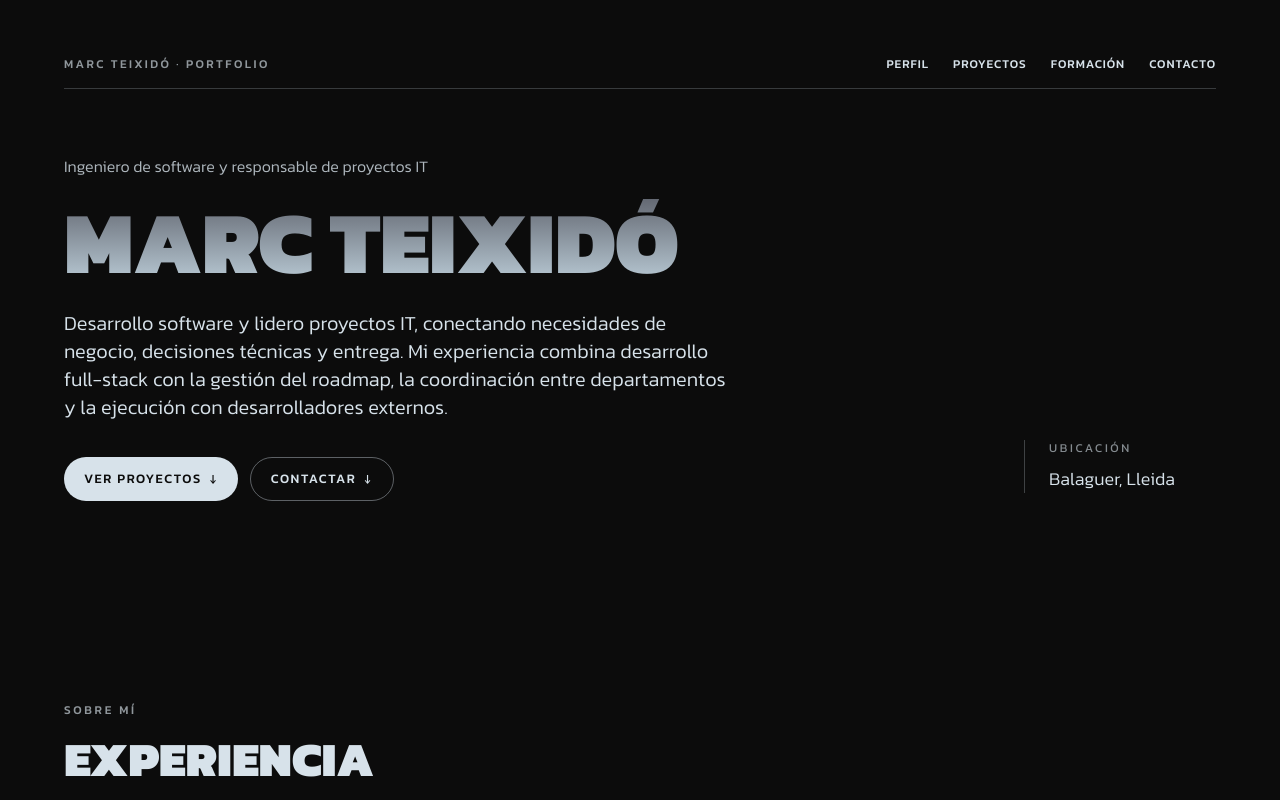
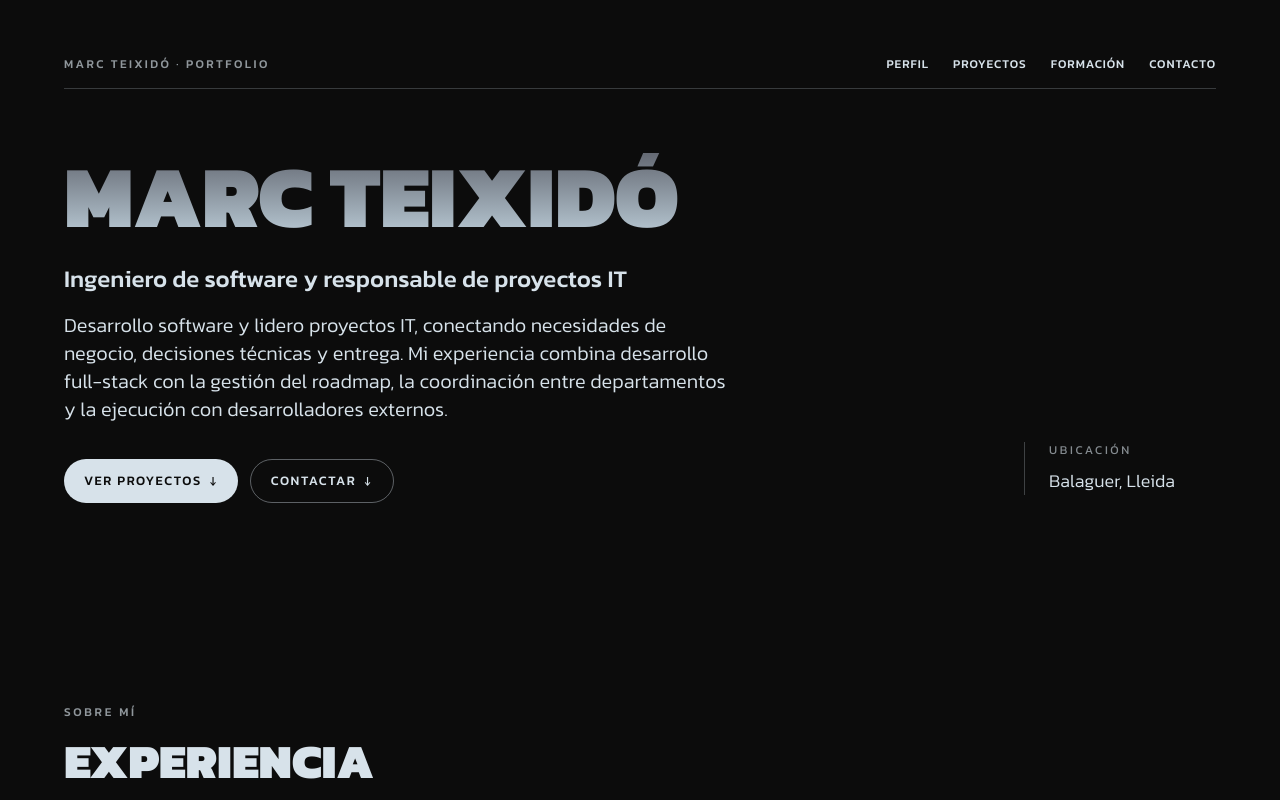
Before and after one commit to 0865marc/marc-portfolio, an Astro site: page / in a window 1280 px wide. Shown: the top 800 px of the page. Built offline with nearby package versions, Linux system fonts and the light colour scheme; Astro itself is replaced by a stand-in of ours.

Commit message:
Show professional headline as subtitle beneath name

```diff
--- a/src/components/HeroSection.astro
+++ b/src/components/HeroSection.astro
@@ -19,11 +19,11 @@ const { identity } = professionalProfile
 
     <div class="grid items-end gap-8 pb-10 pt-12 sm:py-16 lg:grid-cols-[minmax(0,1fr)_12rem]">
       <div class="min-w-0">
-        <p data-intro style="--intro-delay: 140ms" class="max-w-xl text-base font-light leading-relaxed opacity-80">{identity.headline}</p>
-        <h1 id="hero-title" data-route-heading tabindex="-1" data-intro style="--intro-delay: 210ms" class="hero-heading mt-5 break-words text-[clamp(3.5rem,9vw,5.5rem)] font-black uppercase leading-[.98]">
+        <h1 id="hero-title" data-route-heading tabindex="-1" data-intro style="--intro-delay: 140ms" class="hero-heading break-words text-[clamp(3.5rem,9vw,5.5rem)] font-black uppercase leading-[.98]">
           {identity.displayName}
         </h1>
-        <p data-intro style="--intro-delay: 280ms" class="mt-6 max-w-2xl text-lg font-light leading-relaxed sm:text-xl">{identity.summary}</p>
+        <p data-intro style="--intro-delay: 210ms" class="mt-6 max-w-3xl text-xl font-medium leading-snug sm:text-2xl">{identity.headline}</p>
+        <p data-intro style="--intro-delay: 280ms" class="mt-4 max-w-2xl text-lg font-light leading-relaxed sm:text-xl">{identity.summary}</p>
         <div data-intro style="--intro-delay: 340ms" class="mt-9 flex flex-col items-start gap-3 sm:flex-row sm:flex-wrap">
           <a class="button-light" href="#projects">Ver proyectos <span aria-hidden="true">↓</span></a>
           <a class="control" href="#contact">Contactar <span aria-hidden="true">↓</span></a>
```
Also changed, not shown: .agents/tasks/reviews/20260916-professional-positioning-copy.yaml, src/data/README.md.
